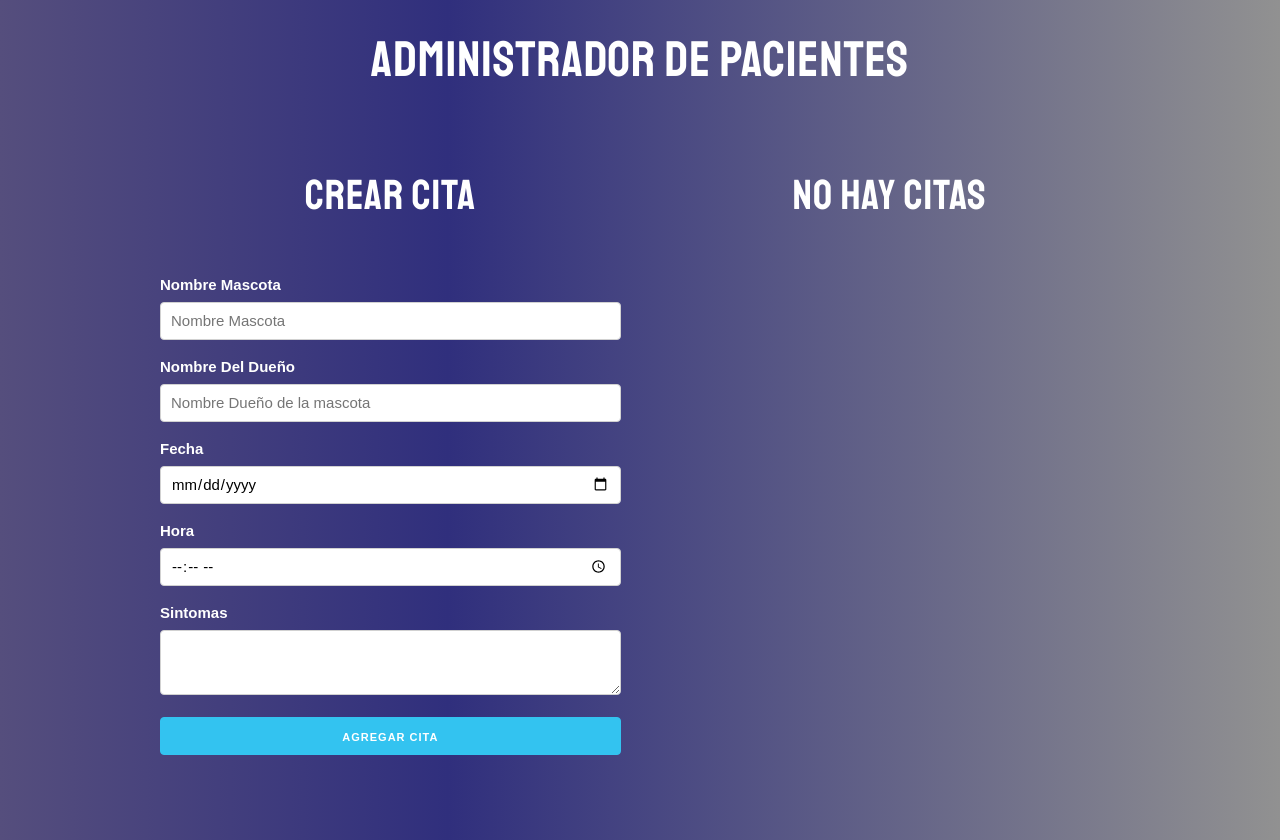
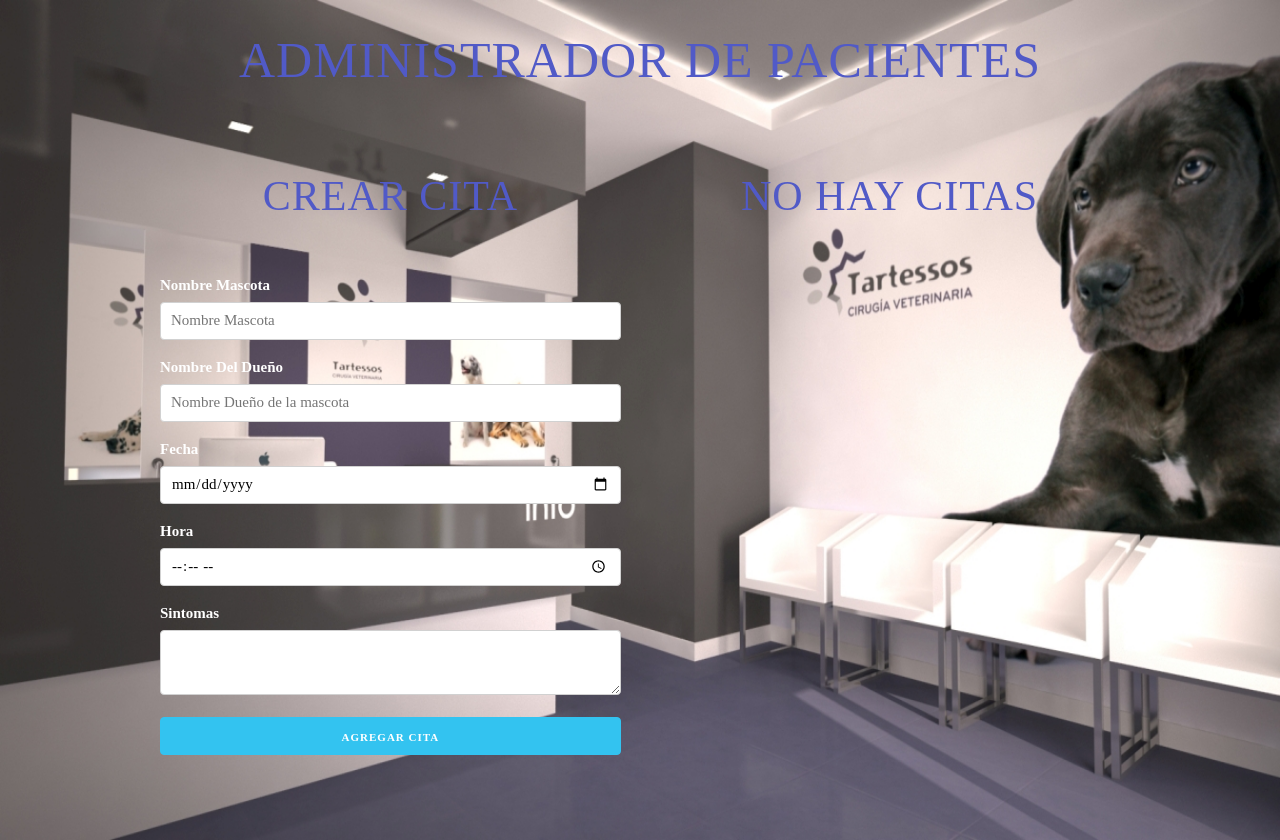
Before and after one commit to CarlosRQuinteroM/Citas, a React (Create React App) app: page / in a window 1280 px wide. Built offline with nearby package versions, Linux system fonts and the light colour scheme.

Commit message:
cambiando el texto h1 h2 cambiando el fondo de pantalle

```diff
--- a/src/index.css
+++ b/src/index.css
@@ -4,24 +4,27 @@ html {
 body {
   margin: 0;
   padding: 0;
-  font-family: sans-serif;
-  background: rgb(41,9,244);
-  background: linear-gradient(90deg, rgba(85,78,125,1) 0%, rgba(48,47,125,1) 35%, rgba(145,145,145,1) 100%);
-  min-height: 100%;
+  font-family: cursive;
+  background: transparent;
+  background-image: url("./components/assest/img/border-collie-background.jpg") ;
+
+  background-repeat:round;
+  width: 100%;
   padding-bottom: 5rem;
 }
 h1, h2  {
-  color: white;
+  color: rgb(81, 90, 199);
   padding: 3rem 0;
   text-align: center;
+  text-transform: uppercase;
+  font-family: cursive;
+  letter-spacing: 1px;
 
-  text-transform: uppercase;
+}
 
-  font-family: 'Staatliches', cursive;
-  letter-spacing: 1px;
-}
+
 .lista-citas .media {
-  border-bottom: 1px solid #e1e1e1;
+  border-bottom: 1px solid #924a4a;
   padding-bottom: 3rem;
 }
 
```
Also changed, not shown: public/index.html (+1 -21 lines), src/components/assest/img/border-collie-background.jpg (added).
